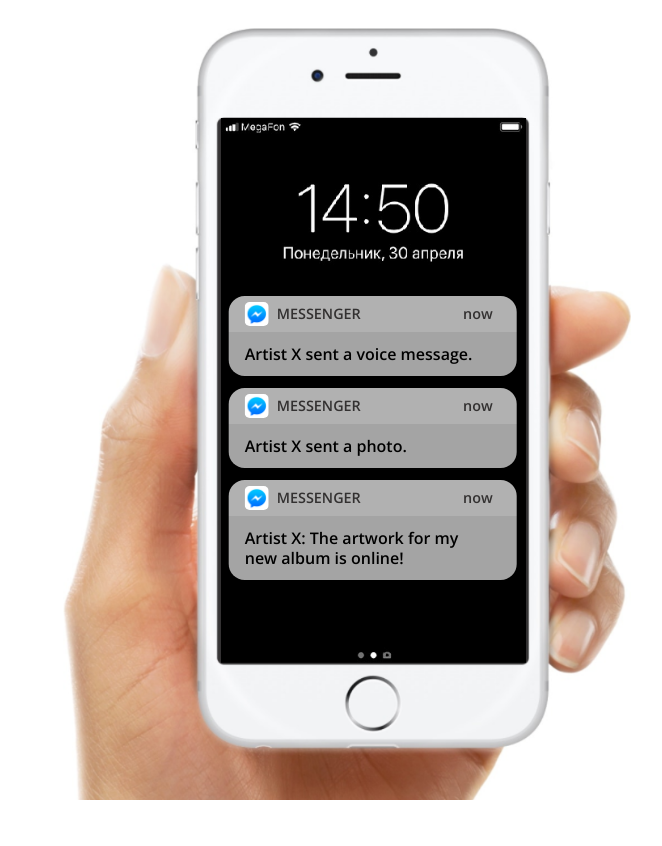
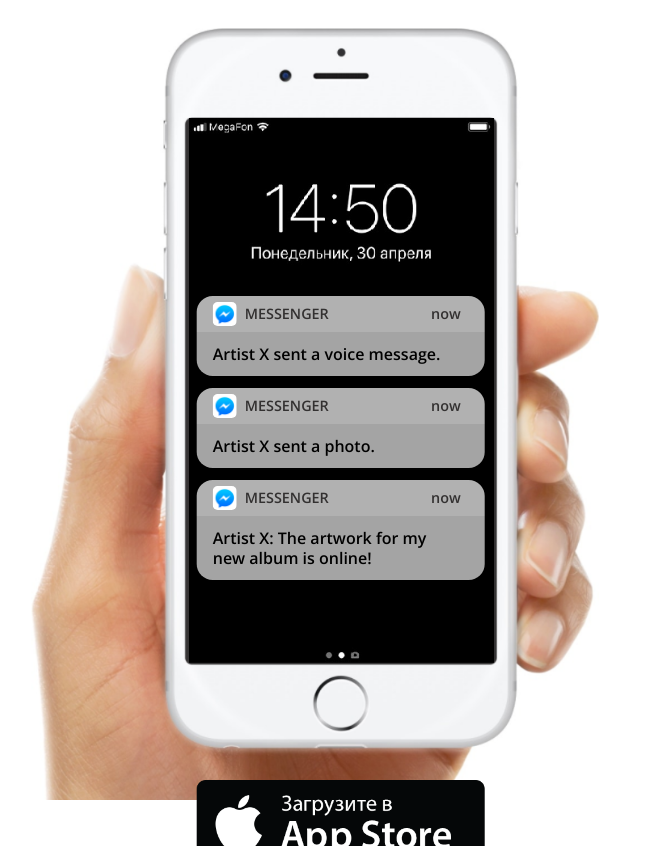
Before and after one commit to bxcar/mobile-animation.local, a website: page app/index.html in a window 1280 px wide. Shown: the top 846 px of the page, without its empty margins (297-959 px from the left). Before the commit the page ends 800 px from the top, so only its background shows below. Drawn offline with nearby package versions, Linux system fonts and the light colour scheme.

Commit message:
several changes

```diff
--- a/app/index.html
+++ b/app/index.html
@@ -50,6 +50,11 @@
                 <p class="message__text">Artist X: The artwork for my new album is online!</p>
             </div>
         </div>
+        <div class="message message--4">
+            <a href="https://itunes.apple.com/ru/app/%D0%BF%D1%80%D0%BE%D0%B2%D0%B5%D1%80%D0%BA%D0%B0-%D0%BD%D0%B5%D0%B4%D0%B2%D0%B8%D0%B6%D0%B8%D0%BC%D0%BE%D1%81%D1%82%D0%B8/id1352460684?ls=1&mt=8">
+                <img class="message__appstore" src="img/appstore.png">
+            </a>
+        </div>
     </div>
 </main>
 </body>
--- a/app/sass/_scaffolding.scss
+++ b/app/sass/_scaffolding.scss
@@ -1,6 +1,6 @@
 @import url('https://fonts.googleapis.com/css?family=Open+Sans:300,300i,400,400i,600,600i,700,700i&subset=cyrillic,cyrillic-ext,greek,latin-ext');
 body {
-  display: flex;
+  //display: flex;
   margin: 0;
-  overflow: hidden;
+  overflow-x: hidden;
 }
--- a/app/sass/blocks/_main.scss
+++ b/app/sass/blocks/_main.scss
@@ -1,5 +1,6 @@
 .main {
   max-height: 100vh;
+  margin-left: -4vh;
   width: auto;
   background: url(../img/bg.png) center no-repeat;
   background-size: cover;
@@ -24,3 +25,9 @@
   display: flex;
   align-items: center;*/
 }
+
+@media (max-width: 600px) {
+  .main {
+    margin-left: 0;
+  }
+}
--- a/app/sass/blocks/_message.scss
+++ b/app/sass/blocks/_message.scss
@@ -57,6 +57,15 @@
   margin-bottom: 1.5vh;
 }
 
+.message__appstore {
+  width: 36vh;
+  margin-bottom: 0;
+}
+
+.message--4 {
+  margin-top: 25vh;
+}
+
 @media (max-width: 600px) {
   .message__wrapper {
     left: 67%;
```
Also changed, not shown: app/css/main.css, app/img/appstore.png (added), dist/css/main.css.
